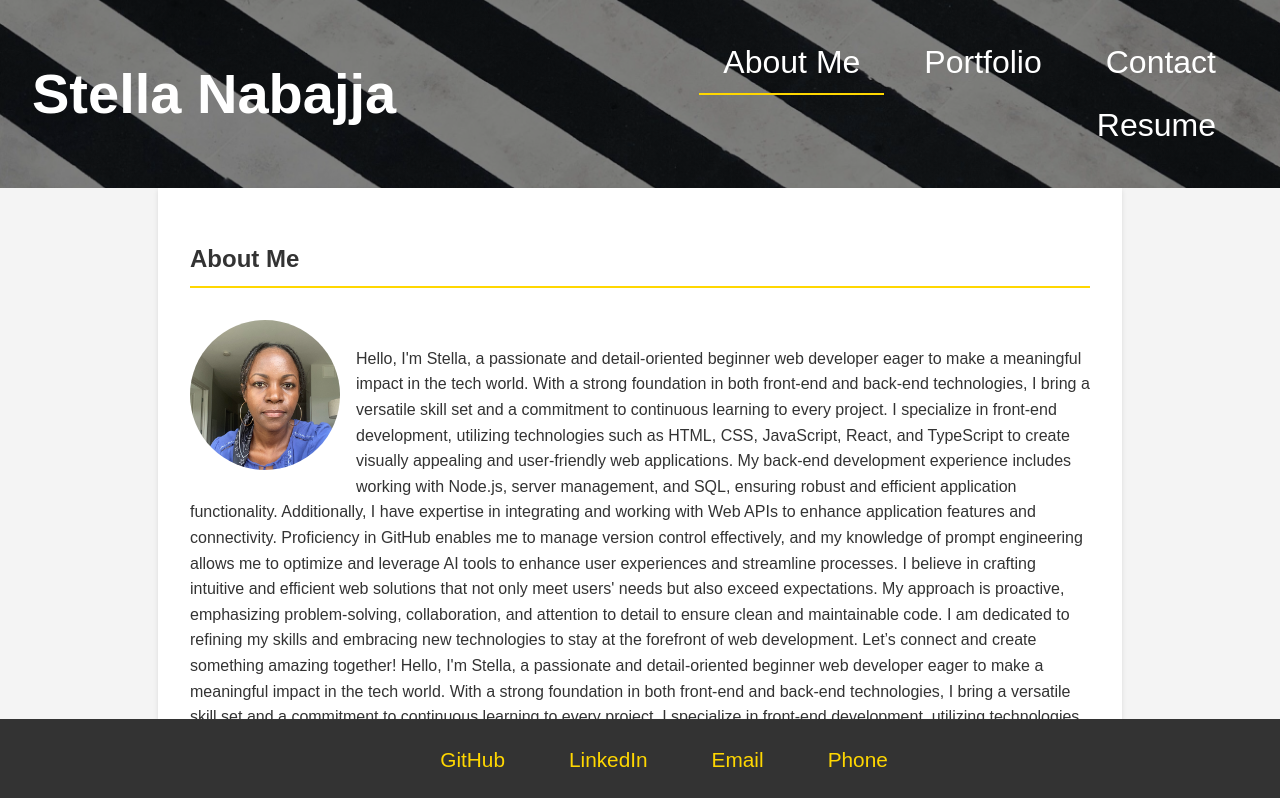
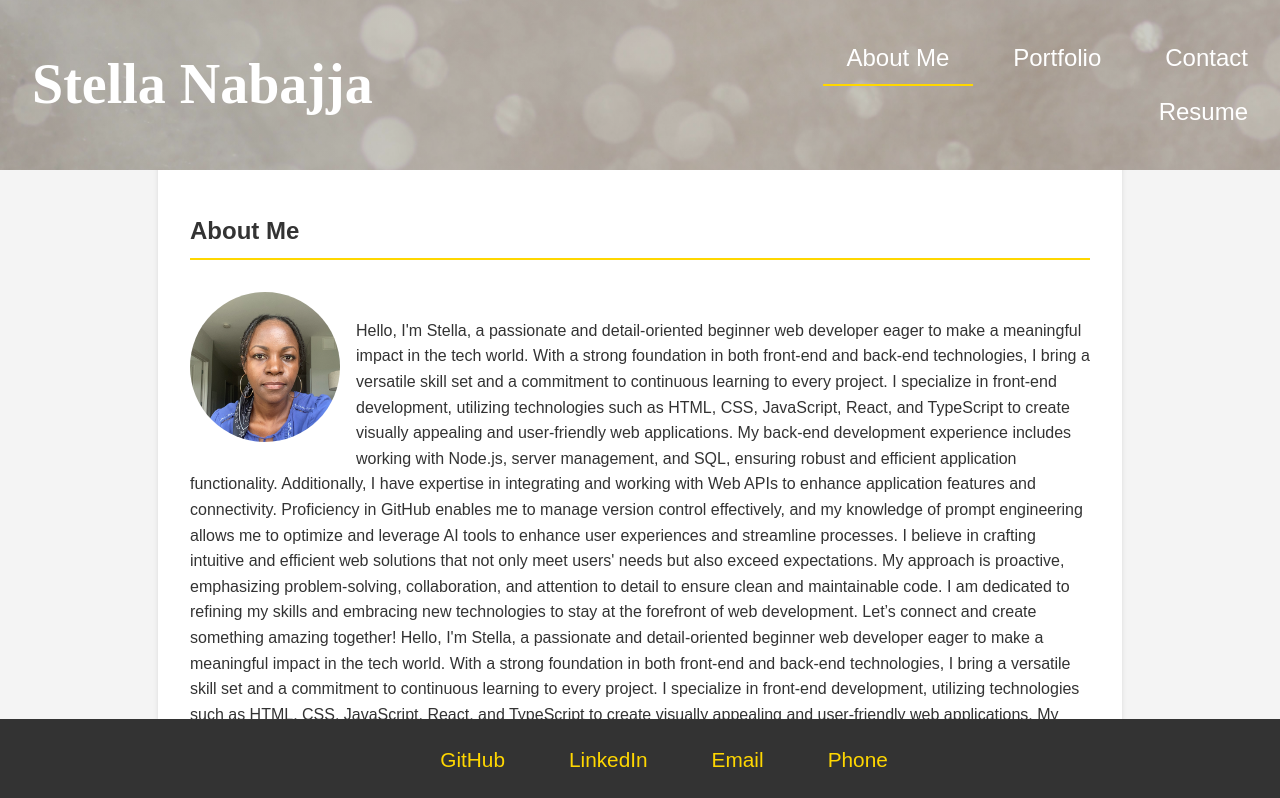
Before and after one commit to snabaj/react-portfolio, a React (Vite) app: page / in a window 1280 px wide. Shown: the top 798 px of the page. Built offline with nearby package versions, Linux system fonts and the light colour scheme.

Commit message:
Add custom scroll bar to page

```diff
--- a/src/styles/App.css
+++ b/src/styles/App.css
@@ -9,12 +9,15 @@ body {
   width: 100%;
   display: flex;
   flex-direction: column;
-  min-height: 100vh;
+  height: 100vh;
+  /* overflow-y: scroll; */
+  overflow-x: hidden;
+  padding-top: 10rem;
 }
 
 /* Header Styling */
 header {
-  background-image: linear-gradient(rgba(0, 0, 0, 0.5), rgba(0, 0, 0, 0.5)), url('../assets/images/header-back.jpg');
+  background-image: linear-gradient(rgba(0, 0, 0, 0.2), rgba(0, 0, 0, 0.2)), url('../assets/images/pexels-port3.jpg');
   background-size: cover;
   background-position: center;
   color: white;
@@ -22,10 +25,10 @@ header {
   display: flex;
   justify-content: space-between;
   align-items: center;
-  /*position: fixed;
+  position: fixed;
   top: 0;
   width: 100%;
-  z-index: 1000;*/
+  z-index: 1000;
 }
 
 header h1 {
@@ -33,29 +36,35 @@ header h1 {
   flex: 1;
   text-align: left;
   font-size: 3.5rem;
+  font-family: cursive;
 }
 
 nav {
   flex: 1;
   text-align: right;
+  margin: 0 2rem;
 }
 
 nav button {
   background: none;
   color: white;
   border: none;
+  /* border-radius: 15px; */
   padding: 0.75rem 1.5rem;
   margin: 0 0.5rem;
   cursor: pointer;
-  font-size: 2rem;
+  font-size: 1.5rem;
 }
 
 nav button.active {
   border-bottom: 2px solid #ffd700;
+  /* box-shadow: 10px 10px 5px lightgrey; */
 }
 
 nav button:hover {
   color: #ffd700;
+  /* background-color: white;
+  color: black; */
 }
 
 /* Main Section Styling */
@@ -148,6 +157,18 @@ footer a:hover {
   text-decoration: underline;
 }
 
+::-webkit-scrollbar {
+  width: 5px;
+}
+
+::-webkit-scrollbar-track {
+  background: #f1f1f1;
+}
+
+::-webkit-scrollbar-thumb {
+  background: #888;
+}
+
 /* Responsive Design */
 @media (max-width: 768px) {
   header {
```
